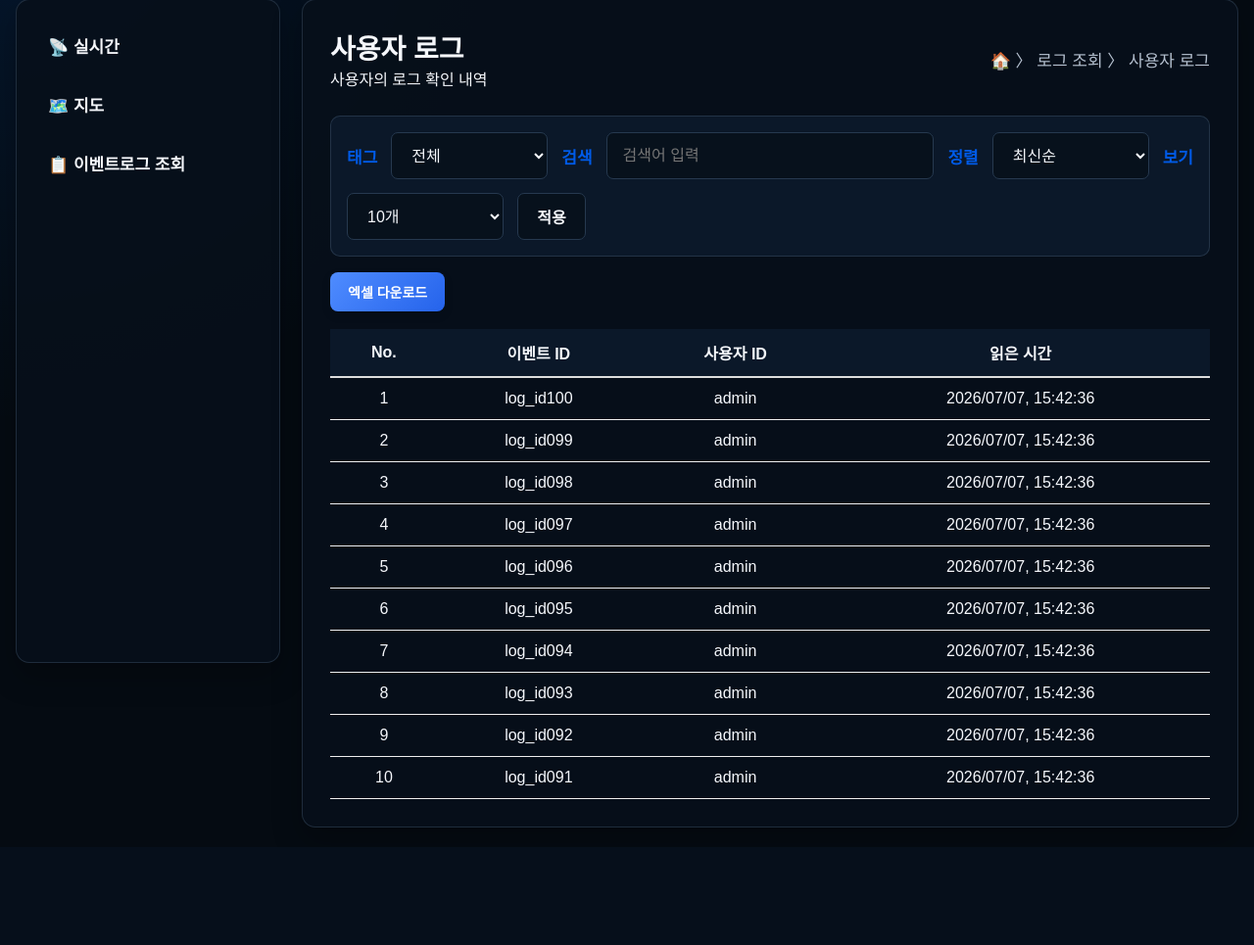
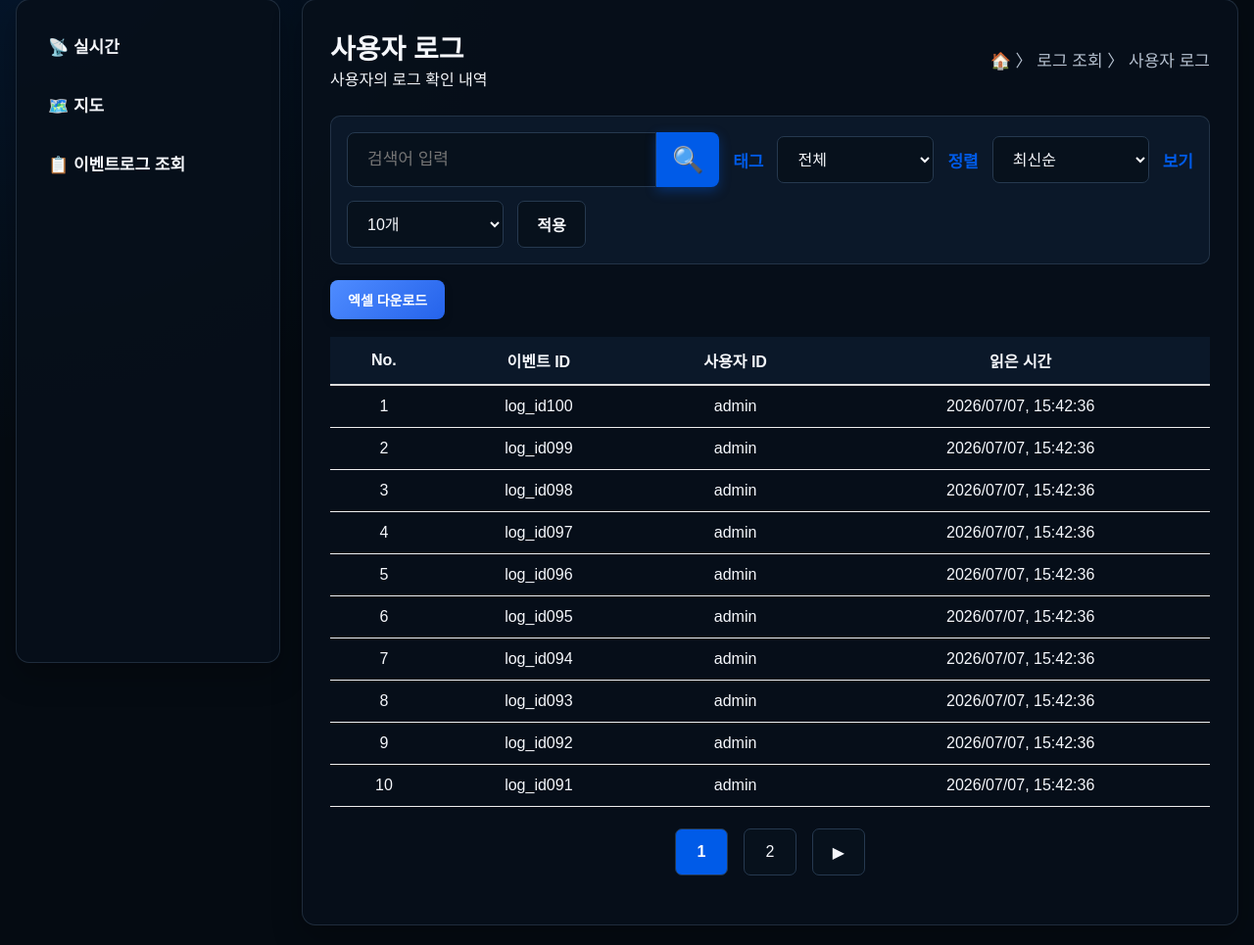
Before and after one commit to Kanabig/obsidian-shield, a Flask app: page /user_log/log_list_user in a window 1280 px wide. Shown: the part 113-1078 px from the top of the page at 98% size. Before the commit the page ends 965 px from the top, so only its background shows below. Run offline with Flask 3, Linux system fonts and the light colour scheme; data that the repository does not hold is empty.

Commit message:
feature/logger5

```diff
--- a/app/domains/logger/static/css/logger_filter.css
+++ b/app/domains/logger/static/css/logger_filter.css
@@ -104,3 +104,56 @@
 .filter_btn:focus {
     outline: none;
 }
+
+
+/* ===========================
+   search_box
+=========================== */
+.search_box {
+  flex: 1;
+  display: flex;
+  min-width: 280px;
+}
+
+.search_box input {
+  flex: 1;
+  height: 56px;
+  padding: 0 20px;
+  border: 1px solid var(--system-input-border);
+  border-radius: 8px 0 0 8px;
+  background: var(--system-input-bg);
+  color: var(--system-text);
+  font-size: 17px;
+}
+
+.search_box button {
+  width: 64px;
+  border: none;
+  border-radius: 0 8px 8px 0;
+  background: var(--system-blue);
+  color: #ffffff;
+  font-size: 26px;
+  box-shadow: 0 4px 12px rgba(0, 91, 232, 0.35);
+  transition:
+    background 0.15s ease,
+    transform 0.15s ease,
+    box-shadow 0.15s ease;
+}
+
+.search_box button:hover {
+  background: var(--system-blue-light);
+  box-shadow: 0 8px 18px rgba(0, 91, 232, 0.45);
+  transform: translateY(-2px);
+}
+
+.search_box button:active {
+  background: var(--system-blue);
+  box-shadow:
+    inset 0 4px 8px rgba(0, 0, 0, 0.45),
+    0 1px 3px rgba(0, 0, 0, 0.2);
+  transform: translateY(2px) scale(0.96);
+}
+
+.search_box button:focus {
+  outline: none;
+}
--- a/app/domains/logger/static/css/logger_pagination.css
+++ b/app/domains/logger/static/css/logger_pagination.css
@@ -1,46 +1,28 @@
 /* ===== 페이지네이션 ===== */
 
 .pagination{
-    display:flex;
-    justify-content:center;
-    align-items:center;
-    gap:8px;
-    margin:20px 0;
+    min-height: 92px;
+    display: flex;
+    align-items: center;
+    justify-content: center;
+    gap: 16px;
 }
 
 .pagination a,
 .pagination strong{
-    width:36px;
-    height:36px;
-    display:flex;
-    justify-content:center;
-    align-items:center;
-    border:1px solid #d0d0d0;
-    border-radius:5px;
-    text-decoration:none;
+    width: 54px;
+    height: 48px;
+    border: 1px solid var(--system-input-border);
+    border-radius: 7px;
+    background: var(--system-input-bg);
+    color: var(--system-text);
+    font-size: 16px;
+    display: flex;
+    align-items: center;
+    justify-content: center;
 }
 
 .pagination strong{
-    background:#222;
+    background: var(--system-blue);
     color:#fff;
 }
-
-
-/* ===== 페이지네이션 + 페이지당 표시 개수 ===== */
-
-.pagination_wrap{
-    display:flex;
-    justify-content:space-between;
-    align-items:center;
-    margin-top:20px;
-}
-
-.per_page_form select{
-    width:120px;
-    height:36px;
-    padding:0 10px;
-    border:1px solid #d0d0d0;
-    border-radius:5px;
-    background:#fff;
-    cursor:pointer;
-}
--- /dev/null
+++ b/app/domains/logger/templates/includes/log_list_pagination.html
@@ -0,0 +1,25 @@
+<div class="pagination_wrap">
+
+    <div class="pagination">
+
+        {% if page > 1 %}
+            <a href="?page={{ page-1 }}&per_page={{ per_page }}">◀</a>
+        {% endif %}
+
+        {% for p in range(1,total_pages+1) %}
+
+            {% if p == page %}
+                <strong>{{ p }}</strong>
+            {% else %}
+                <a href="?page={{ p }}&per_page={{ per_page }}">{{ p }}</a>
+            {% endif %}
+
+        {% endfor %}
+
+        {% if page < total_pages %}
+            <a href="?page={{ page+1 }}&per_page={{ per_page }}">▶</a>
+        {% endif %}
+
+    </div>
+
+</div>
--- a/app/domains/logger/templates/includes/log_user_filter.html
+++ b/app/domains/logger/templates/includes/log_user_filter.html
@@ -1,6 +1,12 @@
 <form method="GET" class="filter_box">
 
     <div class="filter_row">
+
+        <!-- 검색 -->
+        <div class="search_box">
+            <input type="text" name="keyword" value="{{ keyword }}" placeholder="검색어 입력">
+            <button type="submit">🔍</button>
+        </div>
 
         <!-- 검색 대상 -->
         <label>태그</label>
@@ -46,10 +52,6 @@
 
         </select>
 
-        <!-- 검색 -->
-        <label>검색</label>
-        <input type="text" name="keyword" value="{{ keyword }}" placeholder="검색어 입력">
-
         <!-- 정렬 -->
         <label>정렬</label>
         <select name="sort">
--- a/app/domains/logger/templates/log_list_event.html
+++ b/app/domains/logger/templates/log_list_event.html
@@ -18,6 +18,8 @@
 
 {% include "includes/log_table_event.html" %}
 
+{% include "includes/log_list_pagination.html" %}
+
 <script src="{{ url_for('event_log.static', filename='js/logger_check_all.js') }}"></script>
 <script src="{{ url_for('event_log.static', filename='js/logger_selected_read.js') }}"></script>
 <script src="{{ url_for('event_log.static', filename='js/logger_alarm.js') }}"></script>
--- a/app/domains/logger/templates/log_list_user.html
+++ b/app/domains/logger/templates/log_list_user.html
@@ -18,6 +18,8 @@
 
 {% include "includes/log_table_user.html" %}
 
+{% include "includes/log_list_pagination.html" %}
+
 <script src="{{ url_for('event_log.static', filename='js/logger_alarm.js') }}"></script>
 
 {% endblock %}
```
Also changed, not shown: app/domains/logger/templates/includes/log_event_filter.html (+6 -6 lines).
